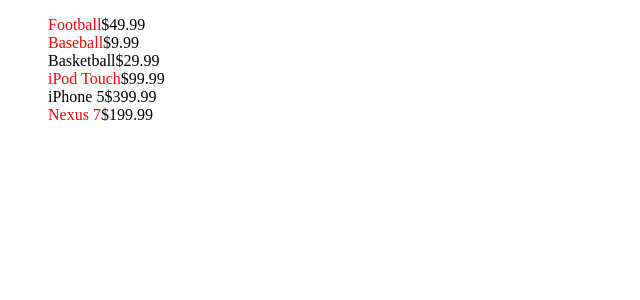
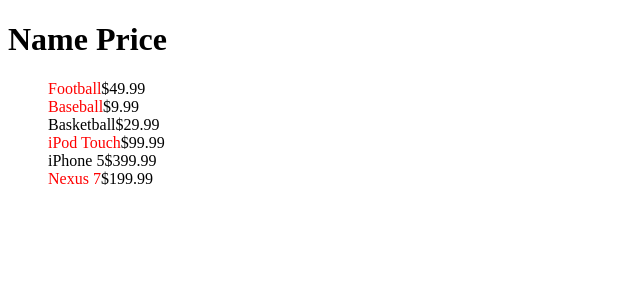
Before and after one commit to tiesmaster/learn-react, a React (Create React App) app in the folder 3-react-getting-started/: page / in a window 1280 px wide. Shown: the top 300 px of the page, without its empty margins (0-640 px from the left). Built offline with nearby package versions, Linux system fonts and the light colour scheme.

Commit message:
3: Show header.

```diff
--- a/3-react-getting-started/src/index.tsx
+++ b/3-react-getting-started/src/index.tsx
@@ -33,11 +33,14 @@ function Product(props: { product: { name: string; price: string; stocked: boole
 
 function ProductTable(props: { products: { name: string; price: string; stocked: boolean }[] }) {
   return (
-    <ul>
-      {props.products.map((product) =>
-        <Product key={product.name} product={product} />
-      )}
-    </ul>
+    <div>
+      <h1>Name Price</h1>
+      <ul>
+        {props.products.map((product) =>
+          <Product key={product.name} product={product} />
+        )}
+      </ul>
+    </div>
   );
 }
 
```
